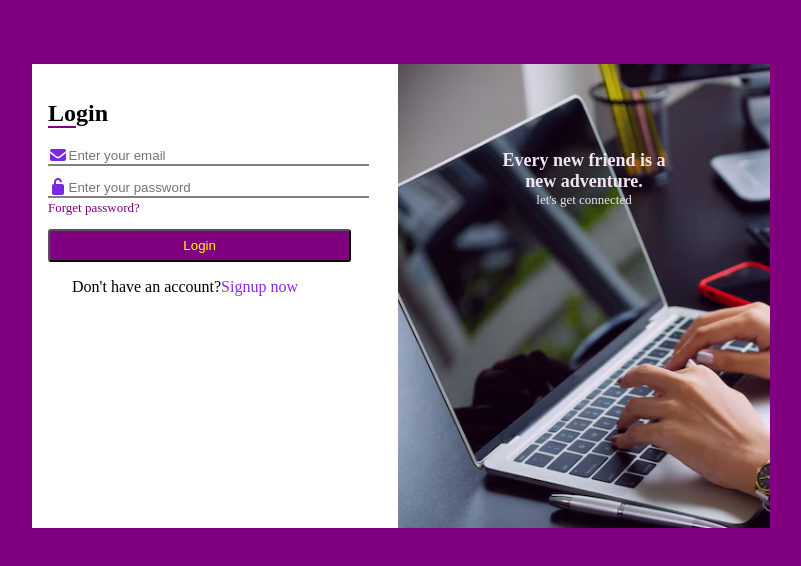
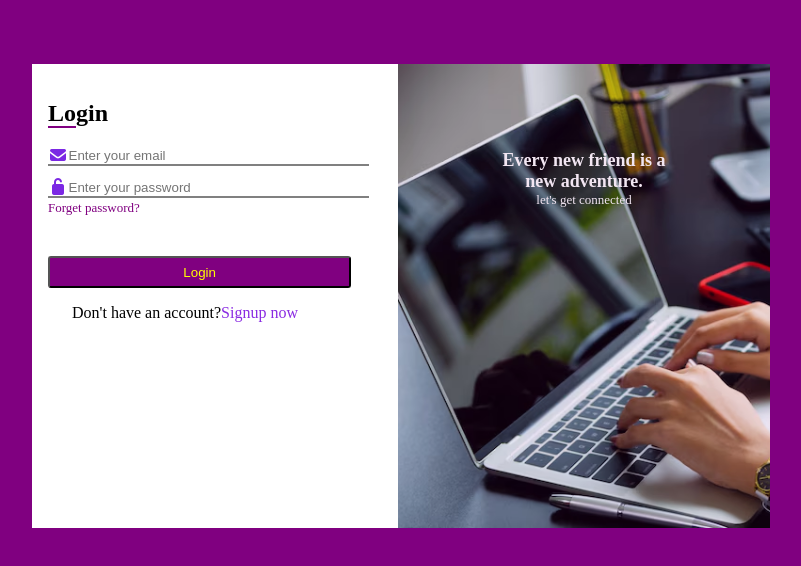
Before and after one commit to Guhan1240/login-page, a plain HTML site: page index.html in a window 1280 px wide. Shown: the whole page, without its empty margins (239-1040 px from the left). Drawn offline with Linux system fonts and the light colour scheme.

Commit message:
edited a input

```diff
--- a/index.html
+++ b/index.html
@@ -23,7 +23,7 @@
           </div>
 
             <a style="margin-top: 0; color: purple;font-size: small;">Forget password?</a>
-            <button class="btn1">Login</button>
+            <button style="margin-top: 3em;" class="btn1">Login</button>
             <p class="para">Don't have an account?<span>Signup now</span></p>
         </div>
 
```
